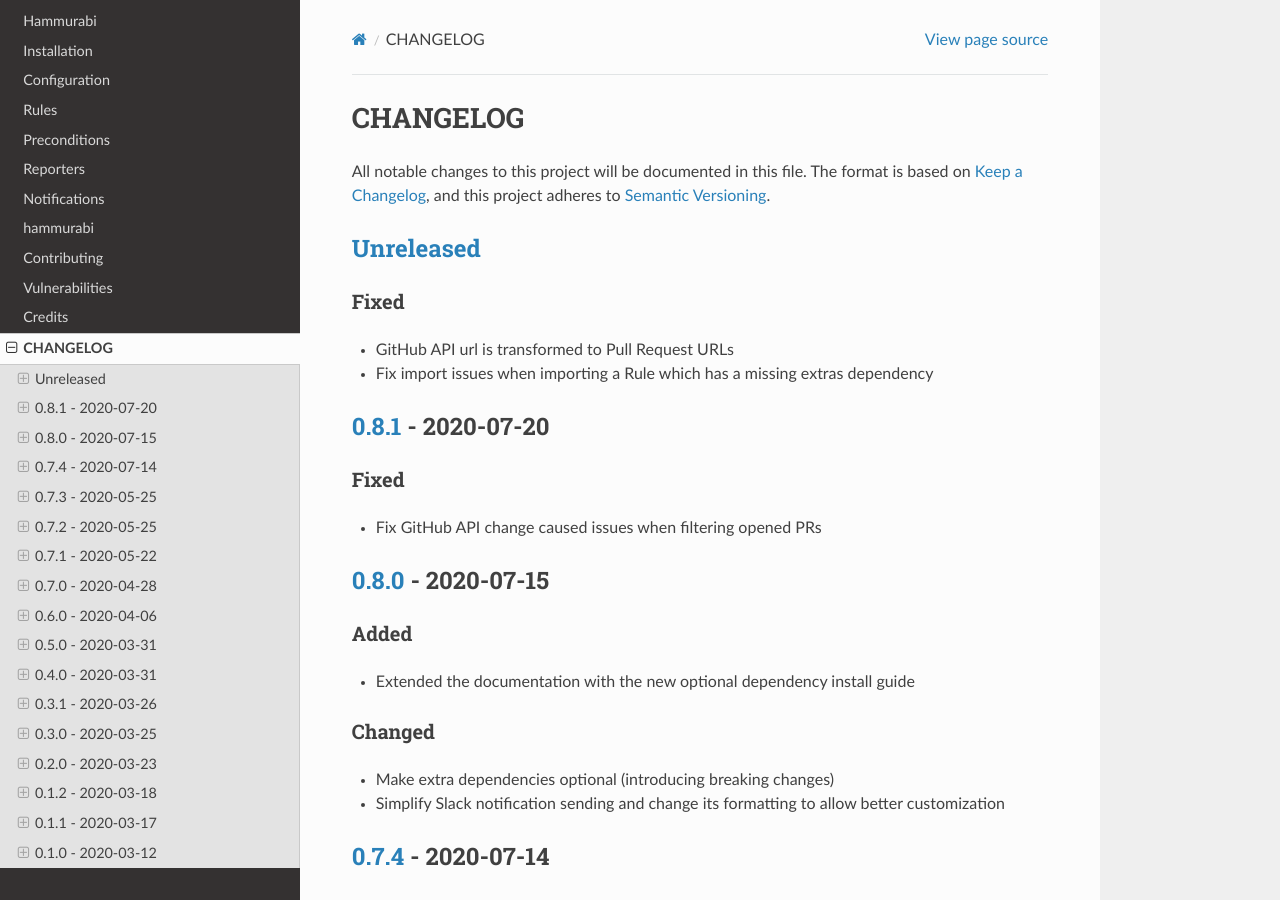
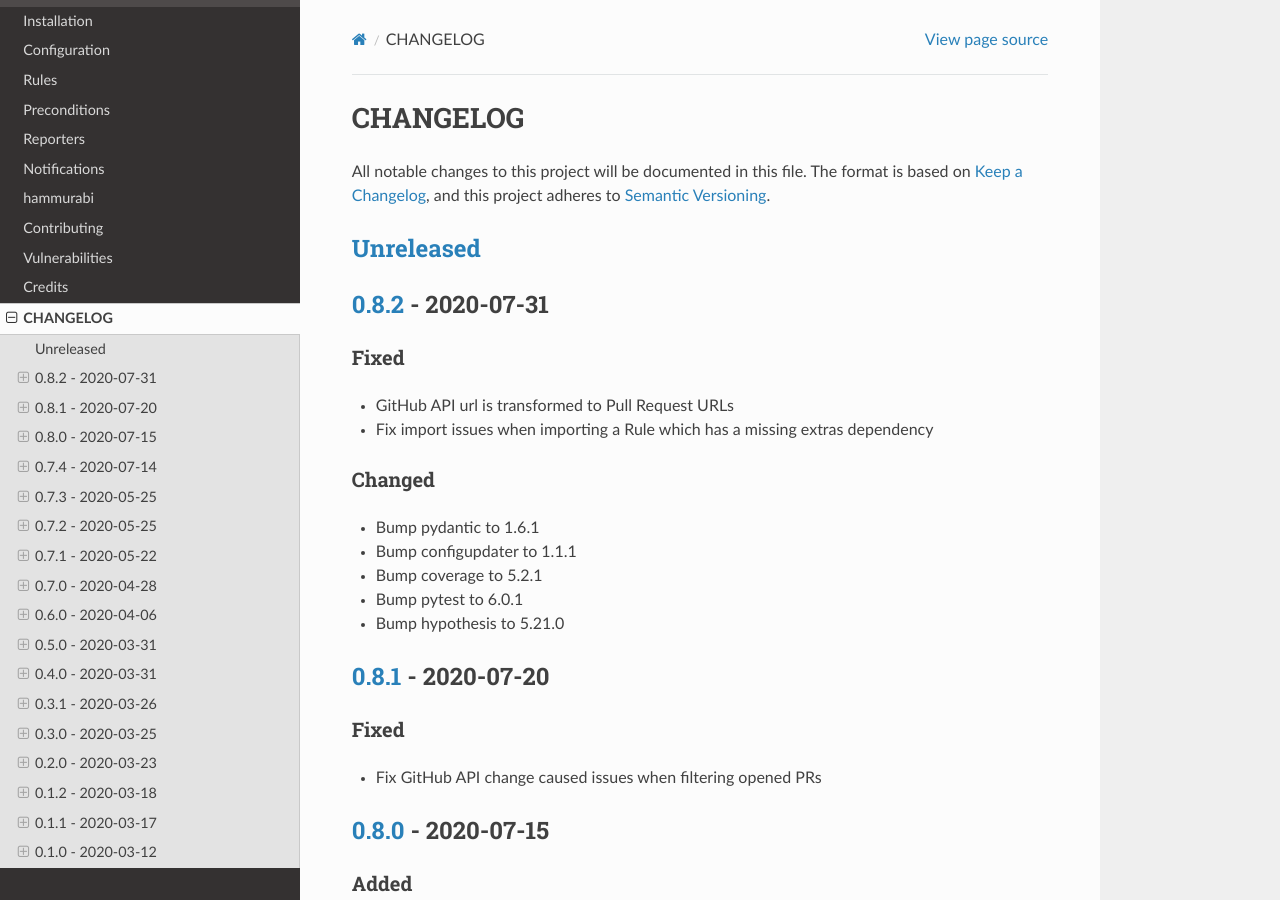
Before and after one commit to gabor-boros/hammurabi, a Sphinx documentation site: the page built from docs/history.rst, in a window 1280 px wide and 900 px high. Built offline with Sphinx 7.4.7 and the Read the Docs theme 2.0.0, drawn with Linux system fonts in a browser that asks for light colours.

Commit message:
Prepare for release

```diff
--- a/CHANGELOG.rst
+++ b/CHANGELOG.rst
@@ -27,15 +27,28 @@
 .. _0.7.4: https://github.com/gabor-boros/hammurabi/releases/tag/v0.7.4
 .. _0.8.0: https://github.com/gabor-boros/hammurabi/releases/tag/v0.8.0
 .. _0.8.1: https://github.com/gabor-boros/hammurabi/releases/tag/v0.8.1
+.. _0.8.2: https://github.com/gabor-boros/hammurabi/releases/tag/v0.8.2
 
 Unreleased_
 -----------
+
+0.8.2_ - 2020-07-31
+-------------------
 
 Fixed
 ~~~~~
 
 * GitHub API url is transformed to Pull Request URLs
 * Fix import issues when importing a Rule which has a missing extras dependency
+
+Changed
+~~~~~~~
+
+* Bump pydantic to 1.6.1
+* Bump configupdater to 1.1.1
+* Bump coverage to 5.2.1
+* Bump pytest to 6.0.1
+* Bump hypothesis to 5.21.0
 
 0.8.1_ - 2020-07-20
 -------------------
--- a/docs/conf.py
+++ b/docs/conf.py
@@ -57,9 +57,9 @@
 # the built documents.
 #
 # The short X.Y version.
-version = "0.8.1"
+version = "0.8.2"
 # The full version, including alpha/beta/rc tags.
-release = "0.8.1"
+release = "0.8.2"
 
 # The language for content autogenerated by Sphinx. Refer to documentation
 # for a list of supported languages.
--- a/hammurabi/__init__.py
+++ b/hammurabi/__init__.py
@@ -71,4 +71,4 @@
 except ImportError:
     pass
 
-__version__ = "0.8.1"
+__version__ = "0.8.2"
--- a/pyproject.toml
+++ b/pyproject.toml
@@ -1,12 +1,12 @@
 [tool.poetry]
 name = "hammurabi"
-version = "0.8.1"
+version = "0.8.2"
 license = "Apache-2.0"
 description = "Hammurabi is an extensible CLI tool responsible for enforcing user-defined rules on a git repository."
 documentation = "https://readthedocs.org/projects/hammurabi/badge/"
 repository = "https://github.com/gabor-boros/hammurabi/"
 readme = "README.rst"
-keywords = ["automation", "project", "manipulate", "rules", "config"]
+keywords = ["automation", "project", "manipulate", "rules", "config", "codemod"]
 classifiers = [
     "Development Status :: 4 - Beta",
     "Environment :: Console",
```
